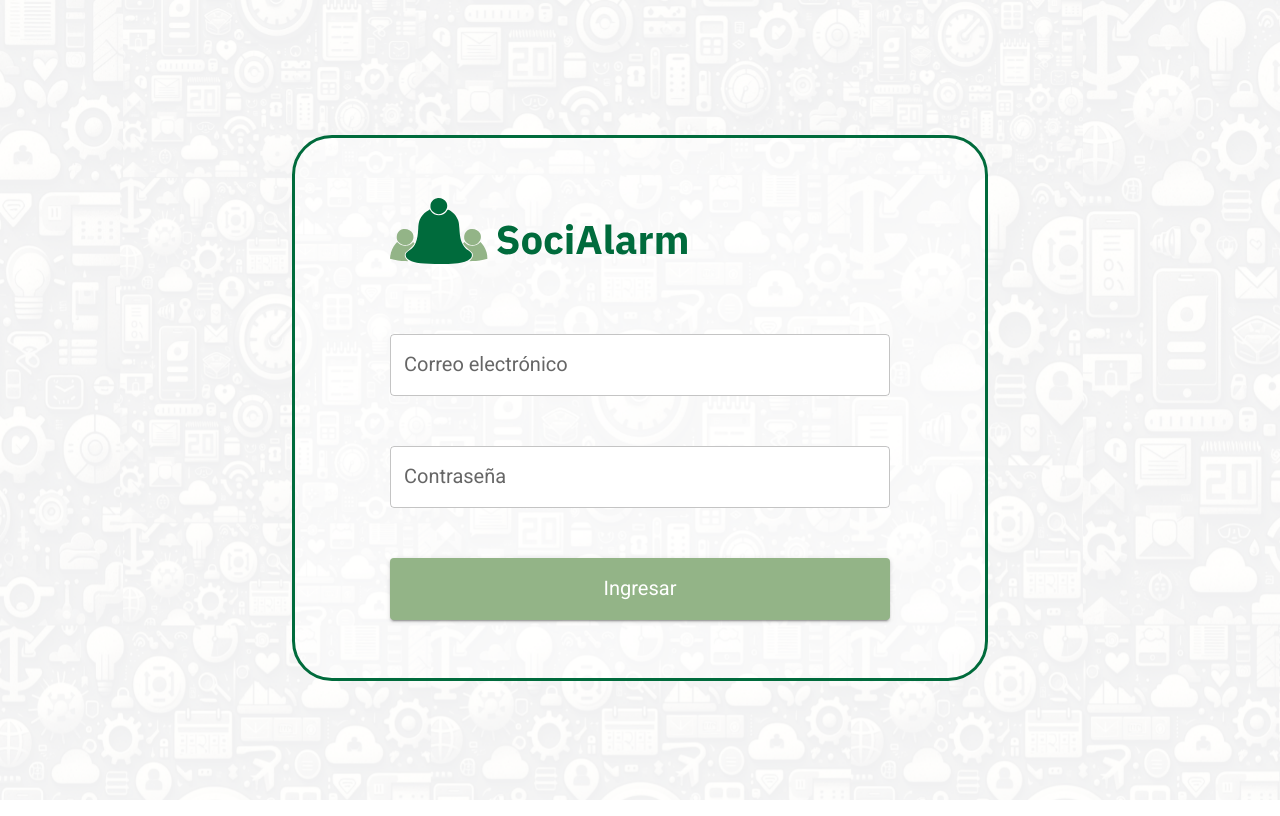
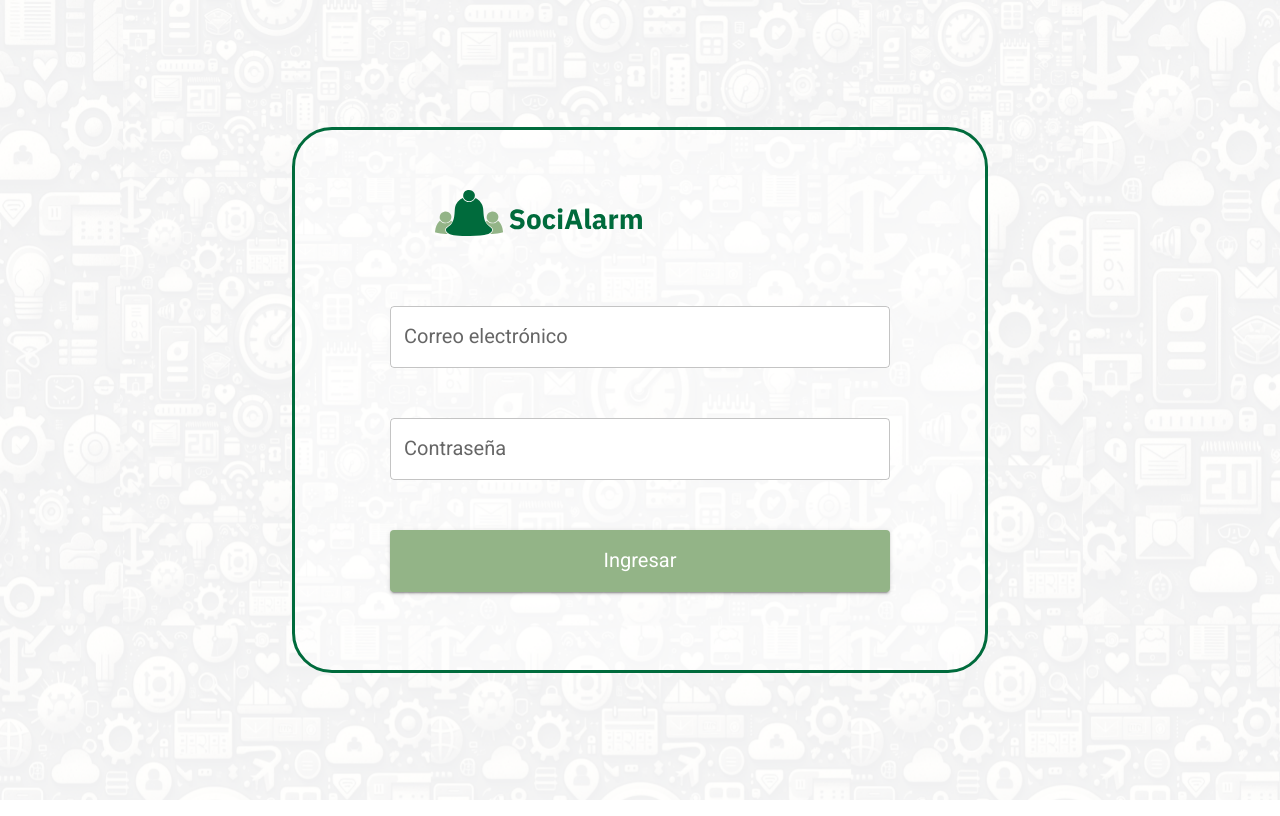
Before and after one commit to caromerom1/socialarm-web, a Next.js app: page / in a window 1280 px wide. Built offline with nearby package versions, Linux system fonts and the light colour scheme.

Commit message:
Include global styles

```diff
--- a/src/pages/_app.tsx
+++ b/src/pages/_app.tsx
@@ -1,4 +1,5 @@
 import type { AppProps } from 'next/app';
+import '../styles/globals.css';
 
 export default function App({ Component, pageProps }: AppProps) {
   return <Component {...pageProps} />;
--- /dev/null
+++ b/src/styles/globals.css
@@ -0,0 +1,21 @@
+html,
+body {
+  padding: 0;
+  margin: 0;
+  font-family:
+    Roboto,
+    -apple-system,
+    BlinkMacSystemFont,
+    Segoe UI,
+    Oxygen,
+    Ubuntu,
+    Cantarell,
+    Fira Sans,
+    Droid Sans,
+    Helvetica Neue,
+    sans-serif;
+}
+
+* {
+  box-sizing: border-box;
+}
```
